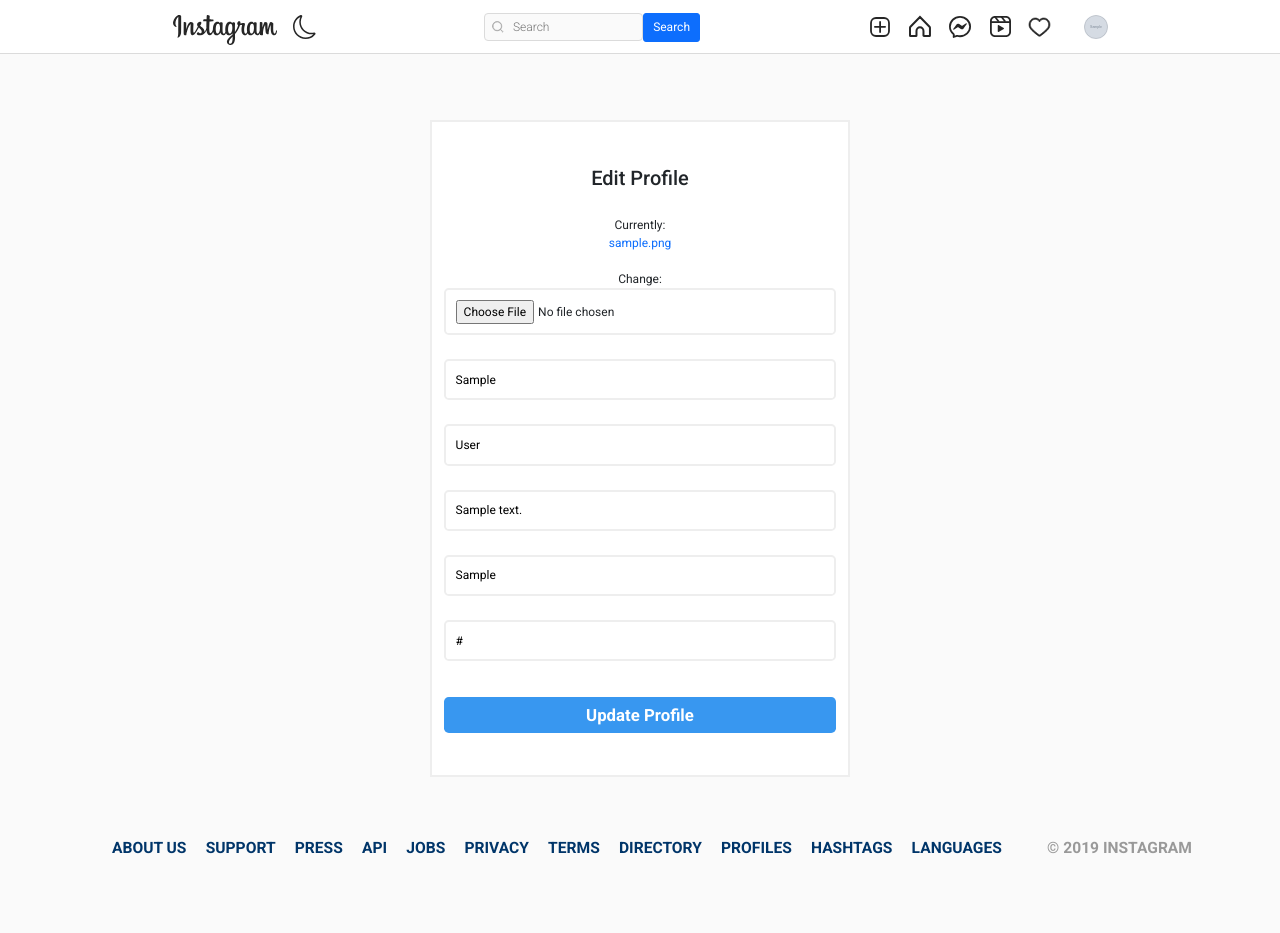
After one commit to hiromichinomata/django_instagram_clone, a Django app: page /users/profile/edit in a window 1280 px wide. The commit adds this page. Run offline with Django 5.2, Linux system fonts and the light colour scheme; a user stored in the database is signed in; tables that the repository leaves empty hold one stand-in row (values such as "Sample post"); grey boxes marked "Sample" are stand-in pictures; some libraries are stand-ins or nearby versions.

Commit message:
add: editprofile

```diff
--- a/ig_prj/ig_prj/urls.py
+++ b/ig_prj/ig_prj/urls.py
@@ -24,6 +24,7 @@
 urlpatterns = [
     path('admin/', admin.site.urls),
     path('post/', include('post.urls')),
+    path('users/', include('userauths.urls')),
 
     # profile
     path('u/<username>/', UserProfile, name='profile'),
--- /dev/null
+++ b/ig_prj/templates/editprofile.html
@@ -0,0 +1,93 @@
+{% extends 'base.html' %}
+{% load static %}
+{% load crispy_forms_tags %}
+{% block content %}
+<br><br>
+<!DOCTYPE html>
+<html lang="en">
+
+<head>
+  <meta charset="UTF-8">
+  <meta name="viewport" content="width=device-width, initial-scale=1.0">
+  <meta http-equiv="X-UA-Compatible" content="ie=edge">
+  <script src="https://kit.fontawesome.com/fc1e235b2e.js"></script>
+  <link rel="stylesheet" href="{% static 'assets2/style.css' %}">
+  <title>Instagram Login Form</title>
+</head>
+
+<body>
+
+  <div id="wrapper">
+    <div class="container">
+      <div class="phone-app-ddemo"></div>
+      <div class="form-data">
+        <form action="" method="POST" enctype="multipart/form-data">
+			{% csrf_token %}
+          <div class="logo">
+            <h3 style="padding: 20px; font-size: 20px;">Edit Profile</h3>
+          </div>
+          {{form.image}} <br>
+		  {{form.first_name}} <br>
+		  {{form.last_name}} <br>
+		  {{form.bio}} <br>
+		  {{form.location}} <br>
+		  {{form.url}} <br>
+          <button class="form-btn" type="submit">Update Profile</button>
+          <!-- <a href="index.html" class="form-btn" type="submit">Log in</a> -->
+
+        </form>
+
+      </div>
+    </div>
+
+    <footer>
+      <div class="container">
+        <nav class="footer-nav">
+          <ul>
+            <li>
+              <a href="#">About us</a>
+            </li>
+            <li>
+              <a href="#">Support</a>
+            </li>
+            <li>
+              <a href="#">Press</a>
+            </li>
+            <li>
+              <a href="#">Api</a>
+            </li>
+            <li>
+              <a href="#">Jobs</a>
+            </li>
+            <li>
+              <a href="#">Privacy</a>
+            </li>
+            <li>
+              <a href="#">Terms</a>
+            </li>
+            <li>
+              <a href="#">Directory</a>
+            </li>
+            <li>
+              <a href="#">Profiles</a>
+            </li>
+            <li>
+              <a href="#">Hashtags</a>
+            </li>
+            <li>
+              <a href="#">Languages</a>
+            </li>
+          </ul>
+        </nav>
+        <div class="copyright-notice">
+          &copy 2019 Instagram
+        </div>
+      </div>
+    </footer>
+
+  </div>
+
+</body>
+
+</html>
+{% endblock content %}
--- a/ig_prj/templates/profile.html
+++ b/ig_prj/templates/profile.html
@@ -43,7 +43,7 @@
                         <h5 style="font-size: 15px;" class="profile-user-name">@{{profile.user.username}}</h5>
 
                         {% if request.user.is_authenticated and request.user == profile.user %}
-                        <a style="text-decoration: none;" href="{# url 'editprofile' %}" class="btn profile-edit-btn">Edit Profile</a>
+                        <a style="text-decoration: none;" href="{% url 'editprofile' %}" class="btn profile-edit-btn">Edit Profile</a>
                         <a style="text-decoration: none;" href="{# url 'sign-out' %}" class="btn profile-edit-btn">Logout</a>
                         <button class="btn profile-settings-btn" aria-label="profile settings"><i class="fas fa-cog" aria-hidden="true"></i></button>
 
--- /dev/null
+++ b/ig_prj/userauths/forms.py
@@ -0,0 +1,17 @@
+from django import forms
+from django.contrib.auth.models import User
+from django.contrib.auth.forms import UserCreationForm
+
+from userauths.models import Profile
+
+class EditProfileForm(forms.ModelForm):
+    image = forms.ImageField(required=True)
+    first_name = forms.CharField(widget=forms.TextInput(attrs={'class': 'input', 'placeholder': 'First Name'}), required=True)
+    last_name = forms.CharField(widget=forms.TextInput(attrs={'class': 'input', 'placeholder': 'Last Name'}), required=True)
+    bio = forms.CharField(widget=forms.TextInput(attrs={'class': 'input', 'placeholder': 'Bio'}), required=True)
+    url = forms.CharField(widget=forms.TextInput(attrs={'class': 'input', 'placeholder': 'URL'}), required=True)
+    location = forms.CharField(widget=forms.TextInput(attrs={'class': 'input', 'placeholder': 'Address'}), required=True)
+
+    class Meta:
+        model = Profile
+        fields = ['image', 'first_name', 'last_name', 'bio', 'url', 'location']
--- /dev/null
+++ b/ig_prj/userauths/urls.py
@@ -0,0 +1,9 @@
+from django.urls import path
+from . import views
+from django.contrib.auth import views as auth_views
+from django.urls import reverse_lazy
+
+urlpatterns = [
+    # Profile Section
+    path('profile/edit', views.EditProfile, name="editprofile"),
+]
--- a/ig_prj/userauths/views.py
+++ b/ig_prj/userauths/views.py
@@ -8,6 +8,7 @@
 from django.contrib.auth.models import User
 from django.urls import resolve, reverse
 
+from userauths.forms import EditProfileForm
 from userauths.models import Profile
 
 def UserProfile(request, username):
@@ -46,6 +47,29 @@
     }
     return render(request, 'profile.html', context)
 
+def EditProfile(request):
+    user = request.user.id
+    profile = Profile.objects.get(user__id=user)
+
+    if request.method == "POST":
+        form = EditProfileForm(request.POST, request.FILES, instance=request.user.profile)
+        if form.is_valid():
+            profile.image = form.cleaned_data.get('image')
+            profile.first_name = form.cleaned_data.get('first_name')
+            profile.last_name = form.cleaned_data.get('last_name')
+            profile.location = form.cleaned_data.get('location')
+            profile.url = form.cleaned_data.get('url')
+            profile.bio = form.cleaned_data.get('bio')
+            profile.save()
+            return redirect('profile', profile.user.username)
+    else:
+        form = EditProfileForm(instance=request.user.profile)
+
+    context = {
+        'form':form,
+    }
+    return render(request, 'editprofile.html', context)
+
 def follow(request, username, option):
     user = request.user
     following = get_object_or_404(User, username=username)
```
